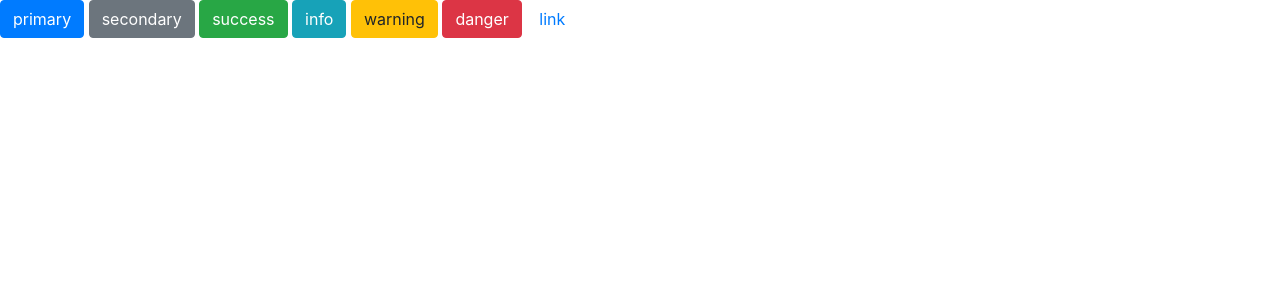
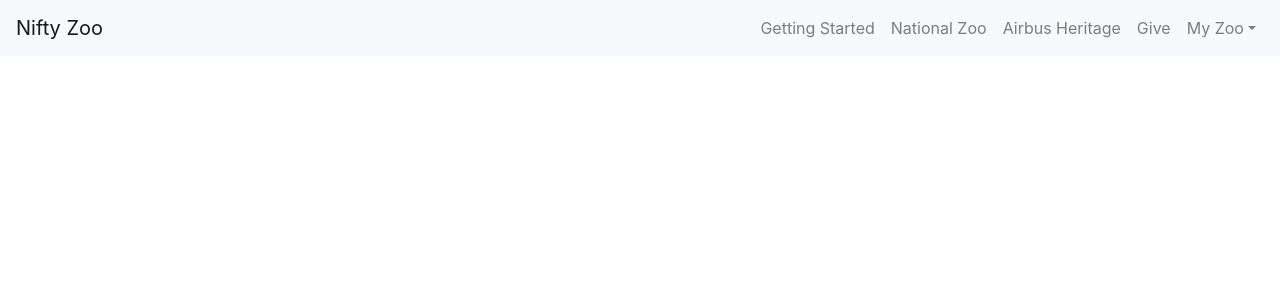
Before and after one commit to cupOJoseph/crypto-zoo, a React (Create React App) app: page / in a window 1280 px wide. Shown: the top 300 px of the page. Built offline with nearby package versions, Linux system fonts and the light colour scheme.

Commit message:
skeleton up

```diff
--- a/src/App.css
+++ b/src/App.css
@@ -1,4 +1,4 @@
 
-.navbar-default {
-  background: none;
-}
+/* .navbar a, a:hover {
+  color: white;
+} */
--- a/src/App.js
+++ b/src/App.js
@@ -1,19 +1,73 @@
 import React, { Component } from 'react';
-import { Button } from 'reactstrap';
+
+import {
+  Collapse,
+  Navbar,
+  NavbarToggler,
+  NavbarBrand,
+  Nav,
+  NavItem,
+  NavLink,
+  UncontrolledDropdown,
+  DropdownToggle,
+  DropdownMenu,
+  DropdownItem } from 'reactstrap';
 
 import './App.css';
 
 class App extends Component {
+  constructor(props) {
+    super(props);
+
+    this.toggle = this.toggle.bind(this);
+    this.state = {
+      isOpen: false
+    };
+  }
+
+  toggle() {
+    this.setState({
+      isOpen: !this.state.isOpen
+    })
+  }
+
   render() {
     return (
       <div className="App">
-      <Button color="primary">primary</Button>{' '}
-      <Button color="secondary">secondary</Button>{' '}
-      <Button color="success">success</Button>{' '}
-      <Button color="info">info</Button>{' '}
-      <Button color="warning">warning</Button>{' '}
-      <Button color="danger">danger</Button>{' '}
-      <Button color="link">link</Button>
+      <Navbar className="navbar" color="light" light expand="md">
+          <NavbarBrand href="/">Nifty Zoo</NavbarBrand>
+          <NavbarToggler onClick={this.toggle} />
+          <Collapse isOpen={this.state.isOpen} navbar>
+            <Nav className="ml-auto" navbar>
+              <NavItem>
+                <NavLink href="/">Getting Started</NavLink>
+              </NavItem>
+              <NavItem>
+                <NavLink href="">National Zoo</NavLink>
+              </NavItem>
+              <NavItem>
+                <NavLink href="">Airbus Heritage</NavLink>
+              </NavItem>
+              <NavItem>
+                <NavLink href="">Give</NavLink>
+              </NavItem>
+              <UncontrolledDropdown nav inNavbar>
+                <DropdownToggle nav caret>
+                  My Zoo
+                </DropdownToggle>
+                <DropdownMenu right>
+                  <DropdownItem>
+                    Option 1
+                  </DropdownItem>
+                  <DropdownItem>
+                    Option 2
+                  </DropdownItem>
+                </DropdownMenu>
+              </UncontrolledDropdown>
+            </Nav>
+          </Collapse>
+        </Navbar>
+
       </div>
     );
   }
```
